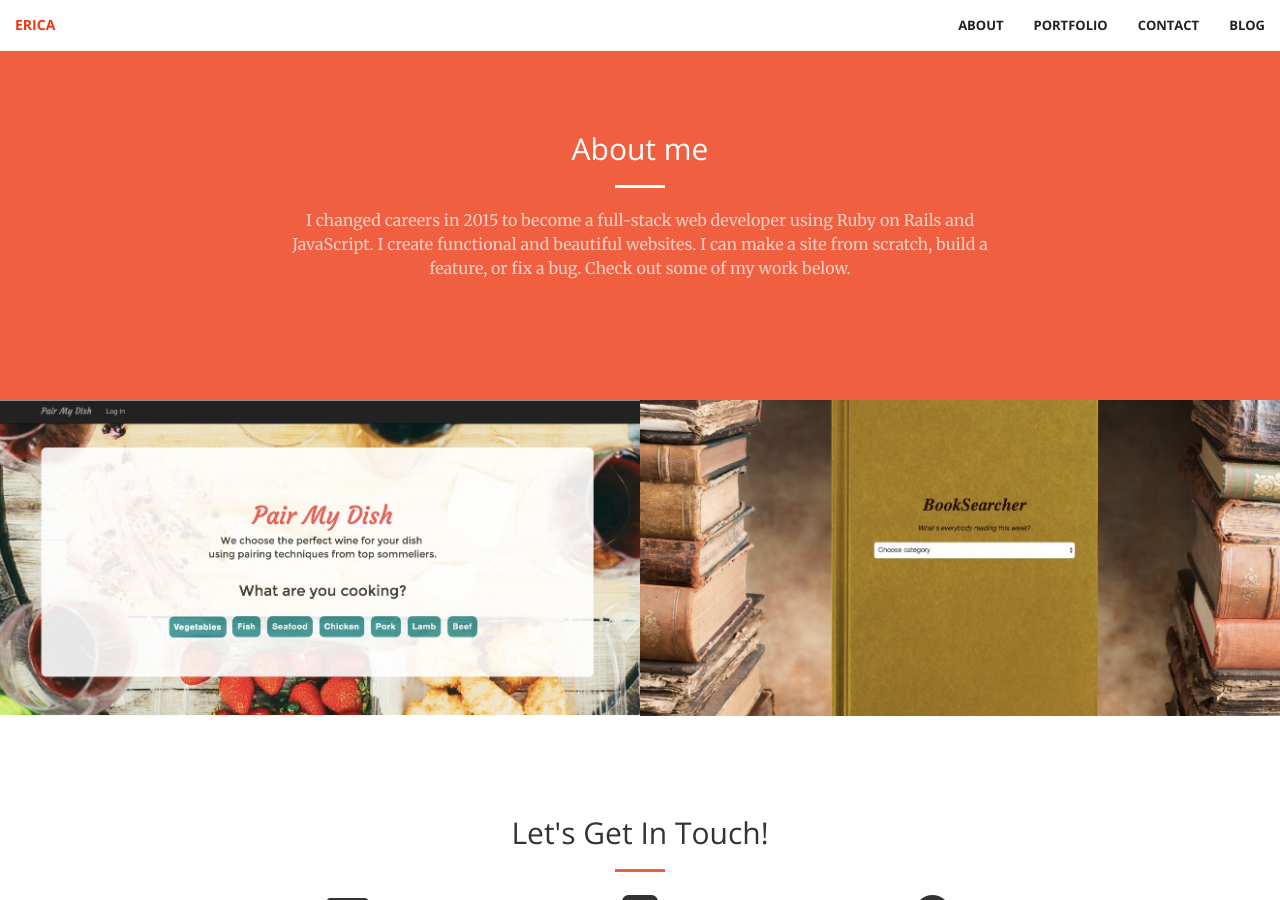
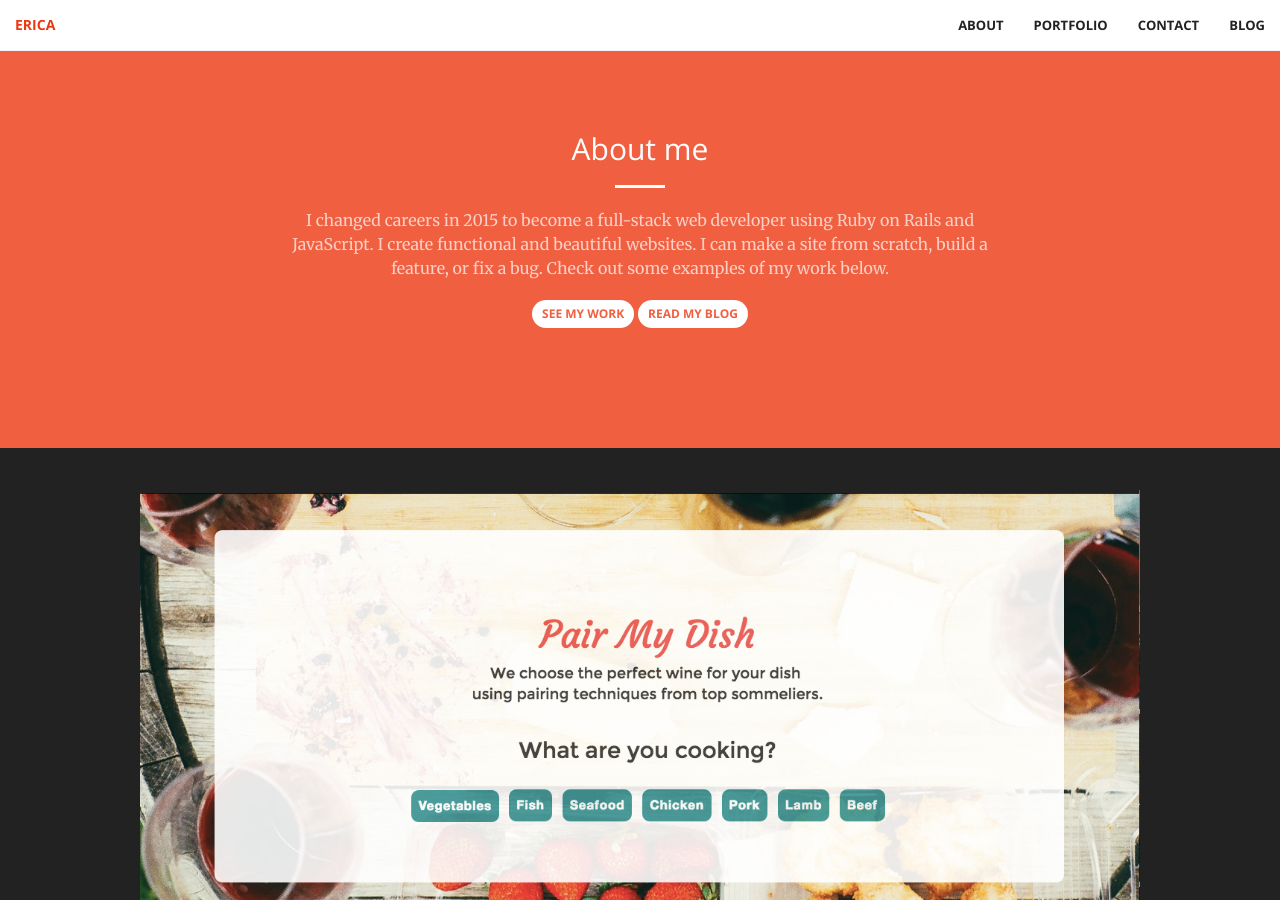
Before and after one commit to ESosa0/ericablog, a Jekyll site: the page built from index.html, in a window 1280 px wide and 900 px high, scrolled down 868 px. Built offline with Jekyll 4.4.1, drawn with Linux system fonts in a browser that asks for light colours.

Commit message:
added lots of buttons to the homepage, resized portfolio images and added background color

```diff
--- a/index.html
+++ b/index.html
@@ -23,7 +23,11 @@ layout: default
             <div class="col-lg-8 col-lg-offset-2 text-center">
                 <h2 class="section-heading">About me</h2>
                 <hr class="light">
-                <p class="text-faded">I changed careers in 2015 to become a full-stack web developer using Ruby on Rails and JavaScript. I create functional and beautiful websites. I can make a site from scratch, build a feature, or fix a bug. Check out some of my work below.</p>
+                <p class="text-faded">I changed careers in 2015 to become a full-stack web developer using Ruby on Rails and JavaScript. I create functional and beautiful websites. I can make a site from scratch, build a feature, or fix a bug. Check out some examples of my work below.</p>
+                <p>
+                    <a href="{{ site.baseurl }}/#portfolio" class="btn btn-sm portfolio-button">See my work</a>
+                    <a href="{{ site.baseurl }}/blog.html" class="btn btn-sm portfolio-button">Read my blog</a>
+                </p>
             </div>
         </div>
     </div>
@@ -32,11 +36,11 @@ layout: default
 
 
 <section class="no-padding" id="portfolio">
-    <div class="container-fluid">
+    <div class="container-fluid portfolio-container">
         <div class="row no-gutter">
-            <div class="col-lg-6 col-sm-6">
-                <a href="pairmydish.html" class="portfolio-box">
-                    <img src="images/pair_my_dish_home.jpg" class="img-responsive" alt="">
+            <div class="col-lg-12 col-sm-12 portfolio-row">
+                <div class="portfolio-box">
+                    <img src="images/pair_my_dish_no_nav_bar.png" class="img-responsive" alt="">
                     <div class="portfolio-box-caption">
                         <div class="portfolio-box-caption-content">
                             <div class="project-category text-faded">
@@ -45,13 +49,17 @@ layout: default
                             <div class="project-name">
                                 Pair My Dish
                                 <p> Answer a series of simple questions about what you're cooking and receive a customized wine pairing. </p>
+                                <p>
+                                    <a href="{{ site.baseurl }}/2016/05/01/pair-my-dish.html" class="btn btn-sm portfolio-button">Learn more</a>
+                                    <a href="http://pairmydish.com" class="btn portfolio-button btn-sm">Visit the site</a>
+                                </p>
                             </div>
                         </div>
                     </div>
-                </a>
+                </div>
             </div>
-            <div class="col-lg-6 col-sm-6">
-                <a href="book-searcher.html" class="portfolio-box">
+            <div class="col-lg-12 col-sm-12 portfolio-row">
+                <div class="portfolio-box">
                     <img src="images/book_searcher.jpg" class="img-responsive" alt="">
                     <div class="portfolio-box-caption">
                         <div class="portfolio-box-caption-content">
@@ -61,10 +69,14 @@ layout: default
                             <div class="project-name">
                                 Book Searcher
                                 <p>Search the NY Times best sellers list and see info and ratings about each book.</p>
+                                <p>
+                                    <a href="http://booksearcher.erica.tech" class="btn btn-sm portfolio-button">Learn more</a>
+                                    <a href="http://booksearcher.erica.tech" class="btn portfolio-button btn-sm">Visit the site</a>
+                                </p>
                             </div>
                         </div>
                     </div>
-                </a>
+                </div>
             </div>
             <!-- <div class="col-lg-4 col-sm-6">
                 <a href="#" class="portfolio-box">
@@ -153,3 +165,18 @@ layout: default
         </div>
     </div>
 </section>
+
+<style>
+    .portfolio-box {
+        max-width: 1000px;
+    }
+    .portfolio-container {
+        background-color: #222;
+    }
+    .portfolio-row {
+        margin: 3em 0;
+    }
+    .portfolio-button {
+        background-color: #fff;
+    }
+</style>
```
